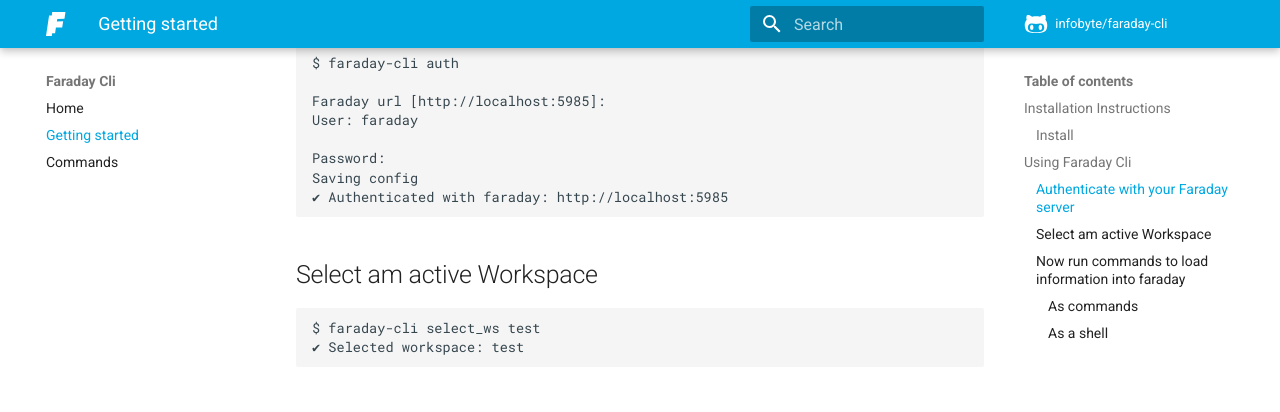
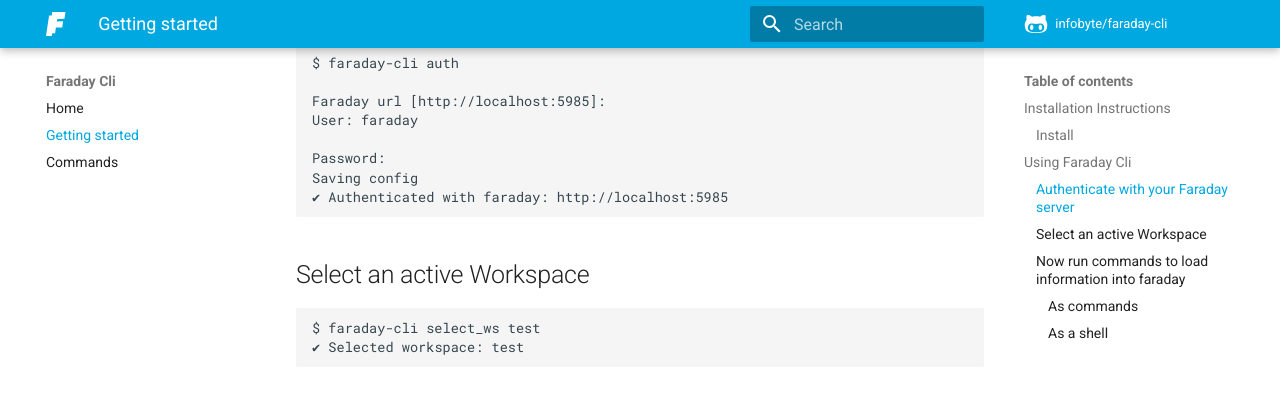
Before and after one commit to infobyte/faraday-cli, an MkDocs documentation site: the page built from docs/docs/getting_started.md, in a window 1280 px wide and 900 px high, scrolled down 528 px. Shown: the top 412 px of the window. Built offline with MkDocs 1.6.1 and Material for MkDocs 9.7.7, drawn with Linux system fonts in a browser that asks for light colours; comment, search, counter and statistics services are not loaded; some of the changed text lies outside the part shown.

Commit message:
update mkdocs

````diff
--- a/docs/docs/getting_started.md
+++ b/docs/docs/getting_started.md
@@ -32,7 +32,7 @@
 ✔ Authenticated with faraday: http://localhost:5985
 ```
 
-## Select am active Workspace
+## Select an active Workspace
 
 ```
 $ faraday-cli select_ws test
````
Also changed, not shown: other parts of docs/docs/getting_started.md (+3 -0 lines), docs/docs/index.md (+0 -2 lines).
